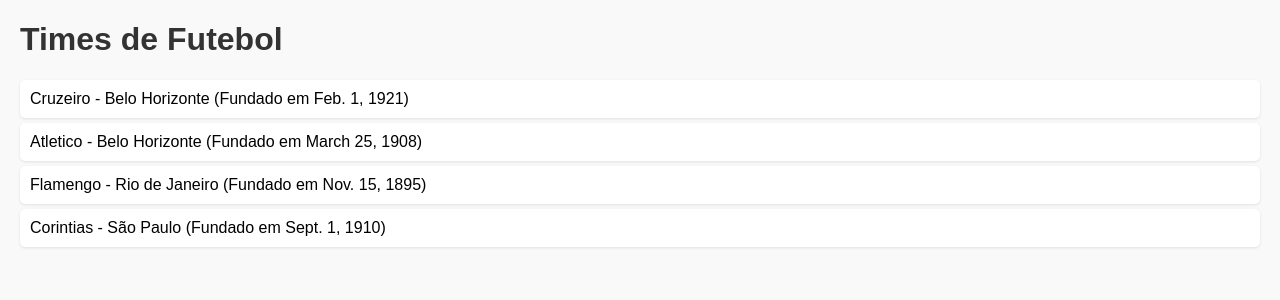
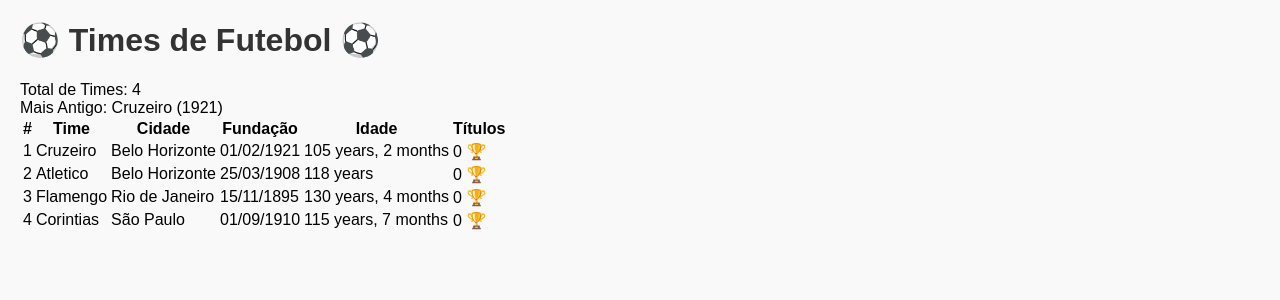
Before and after one commit to Izabel-dev/Futebol, a Django app: page /times/ in a window 1280 px wide. Shown: the top 300 px of the page. Run offline with Django 5.2, Linux system fonts and the light colour scheme; data comes from the database, SQL or seed files in the repository.

Commit message:
Enhance times list page with statistics and table

```diff
--- a/times/templates/lista_times.html
+++ b/times/templates/lista_times.html
@@ -6,13 +6,56 @@
     <link rel="stylesheet" href="{% static 'times/style.css' %}">
 </head>
 <body>
-    <h1>Times de Futebol</h1>
-    <ul>
-        {% for time in times %}
-            <li>{{ time.nome }} - {{ time.cidade }} (Fundado em {{ time.fundacao }})</li>
-        {% empty %}
-            <li>Nenhum time cadastrado.</li>
-        {% endfor %}
-    </ul>
+    <div class="container">
+        <h1>⚽ Times de Futebol ⚽</h1>
+
+        <div class="stats-bar">
+            <div class="stat-item">
+                <span class="stat-label">Total de Times:</span>
+                <span class="stat-value">{{ times|length }}</span>
+            </div>
+            <div class="stat-item">
+                <span class="stat-label">Mais Antigo:</span>
+                <span class="stat-value">
+                    {% with times|first as primeiro %}
+                        {{ primeiro.nome }} ({{ primeiro.fundacao|date:"Y" }})
+                    {% endwith %}
+                </span>
+            </div>
+        </div>
+
+        <div class="table-wrapper">
+            <table class="times-table">
+                <thead>
+                    <tr>
+                        <th>#</th>
+                        <th>Time</th>
+                        <th>Cidade</th>
+                        <th>Fundação</th>
+                        <th>Idade</th>
+                        <th>Títulos</th>
+                    </tr>
+                </thead>
+                <tbody>
+                    {% for time in times %}
+                    <tr>
+                        <td>{{ forloop.counter }}</td>
+                        <td class="time-nome">{{ time.nome }}</td>
+                        <td>{{ time.cidade }}</td>
+                        <td>{{ time.fundacao|date:"d/m/Y" }}</td>
+                        <td>{{ time.fundacao|timesince }}</td>
+                        <td class="titulos">
+                            <span class="titulo-badge">{{ time.titulos_nacionais|default:"0" }} 🏆</span>
+                        </td>
+                    </tr>
+                    {% empty %}
+                    <tr>
+                        <td colspan="6" class="empty-message">Nenhum time cadastrado.</td>
+                    </tr>
+                    {% endfor %}
+                </tbody>
+            </table>
+        </div>
+    </div>
 </body>
 </html>
```
